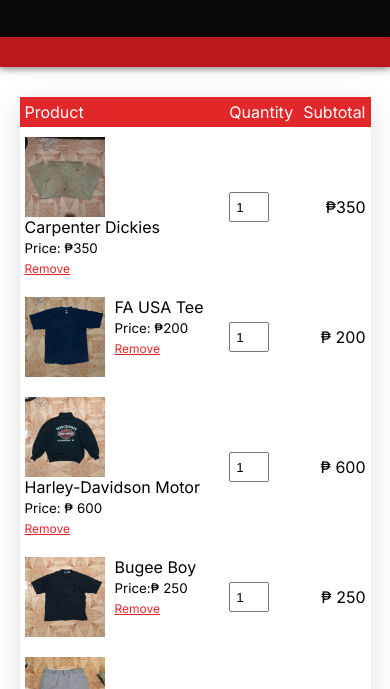
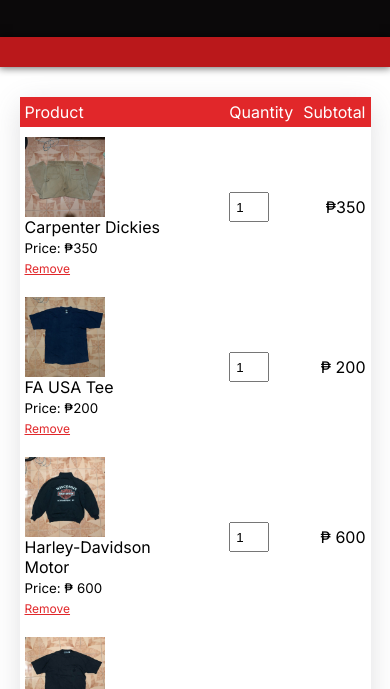
Before and after one commit to coderely/Silly-Thrifts-Website, a plain HTML site: page cart.html in a window 390 px wide. Shown: the part 103-792 px from the top of the page. Drawn offline with Linux system fonts and the light colour scheme.

Commit message:
Update cart.css

```diff
--- a/cart.css
+++ b/cart.css
@@ -55,6 +55,9 @@ td:last-child,th:last-child{
     .total-price table{
         max-width:100%;
     }
+    .cart-info > div {
+        width: 150px;
+    }
 }
 @media only screen and (max-width:280px) {
     .cart-page p,small,th,td {
```
